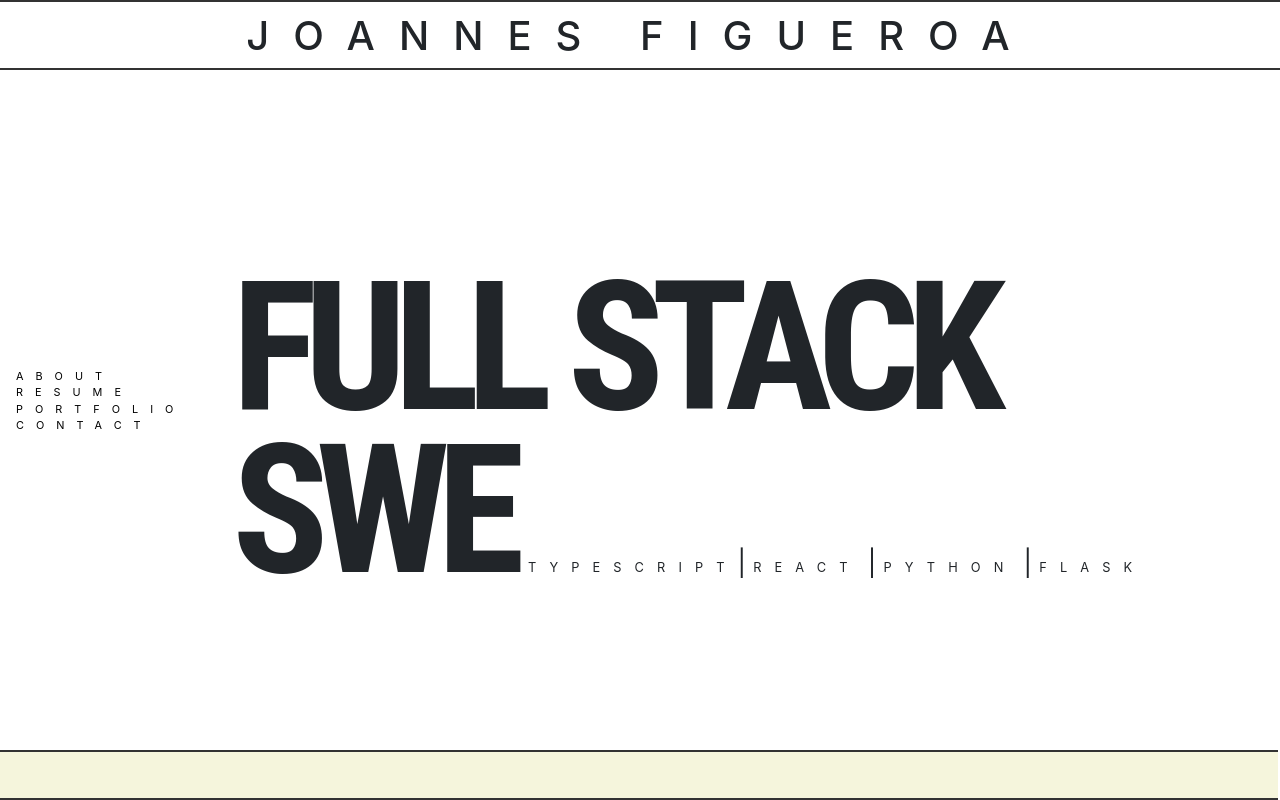
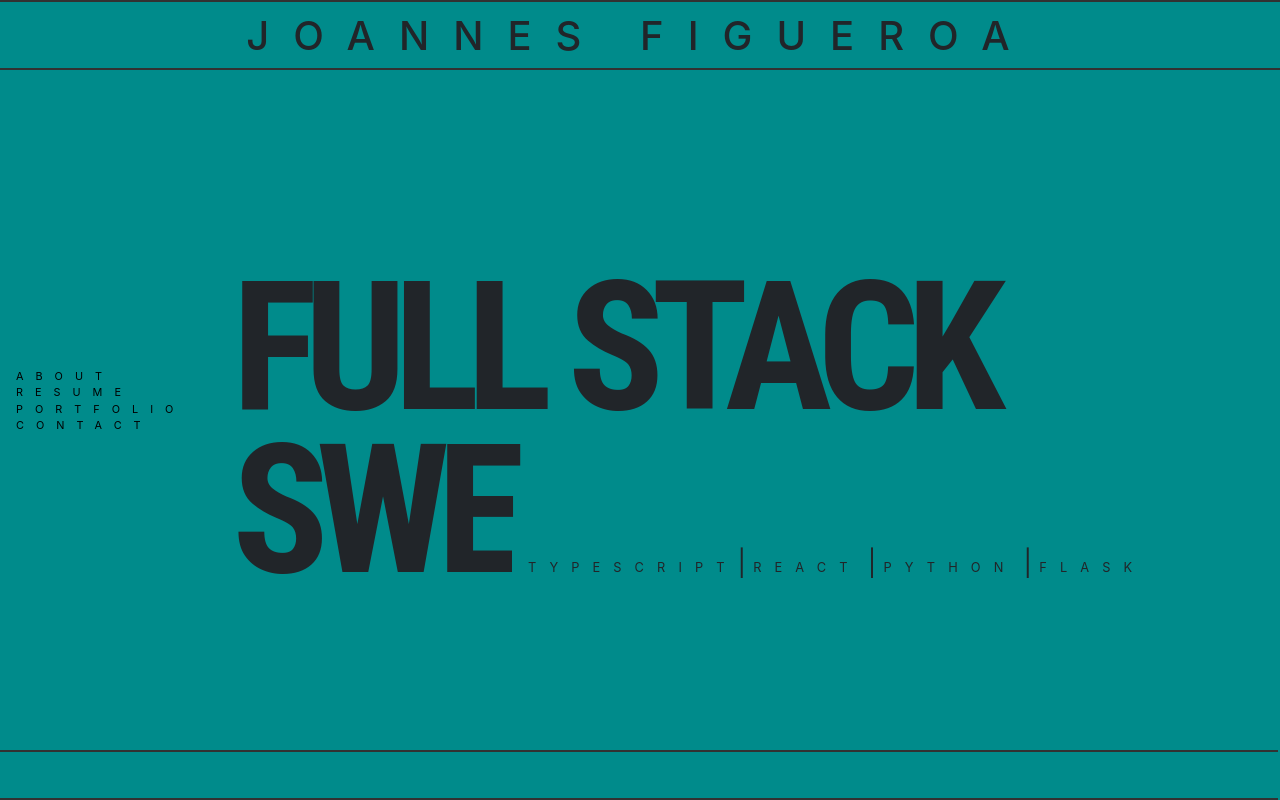
Before and after one commit to JoHeyJo/website-2.0, a React (Create React App) app: page / in a window 1280 px wide. Shown: the top 800 px of the page. Built offline with nearby package versions, Linux system fonts and the light colour scheme.

Commit message:
wip: adding color

```diff
--- a/src/App.tsx
+++ b/src/App.tsx
@@ -1,4 +1,3 @@
-import React from 'react';
 import { Container, Row, Col } from 'react-bootstrap';
 import { containerStyle, navColStyle, mainColStyle, sectionStyle, rowStyle } from './styles';
 import Bio from './Bio';
--- a/src/styles/App.css
+++ b/src/styles/App.css
@@ -5,3 +5,7 @@
 #Home-Footer{
   border-top: 2px solid black;
 }
+
+* {
+  background-color: darkcyan;
+}
--- a/src/styles/Footer.css
+++ b/src/styles/Footer.css
@@ -4,12 +4,12 @@
   bottom: 0;
   position: fixed;
   height: 50px;
-  background-color: beige;
+  background-color: darkcyan;
   z-index: 1;
 }
 
 #Footer-content {
-  border-top: .1px solid #323232;
+  border-top: 2px solid #323232;
   border-bottom: 2px solid #323232;
   height: 50px;
 }
@@ -20,7 +20,6 @@
   align-items: center;
   height: 50px;
   position: sticky;
-  /* letter-spacing: 1.25em; */
   z-index: 2;
 }
 
--- a/src/styles/TopBanner.css
+++ b/src/styles/TopBanner.css
@@ -11,6 +11,5 @@
   padding-top: .625rem;
   /* the width only effects container when position:fixed is not applied */
   width: 100%;
-  background: white;
   z-index: 10;
 }
```
Also changed, not shown: src/App.css (deleted).
